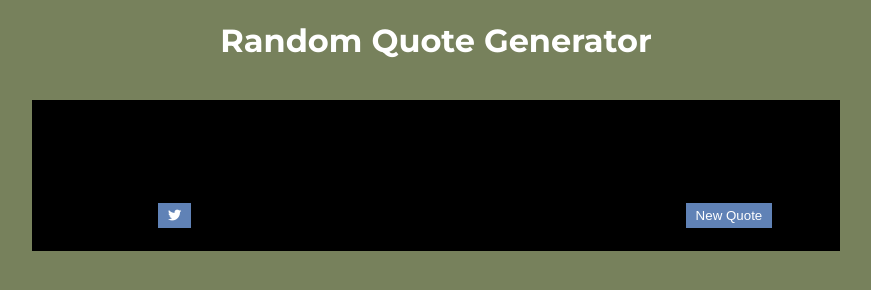
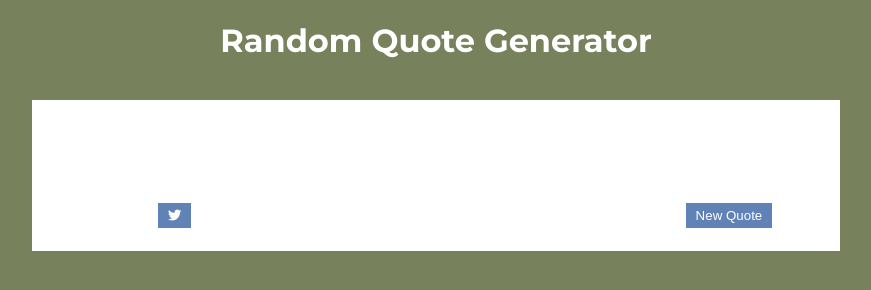
Before and after one commit to seanianking/gitOuttaHere, a plain HTML site: page index.html in a window 1280 px wide. Shown: the whole page, without its empty margins (204-1075 px from the left). Drawn offline with nearby package versions, Linux system fonts and the light colour scheme.

Commit message:
make it white

```diff
--- a/index.css
+++ b/index.css
@@ -9,7 +9,7 @@ body {
   font-weight:400;
 }
 .white-box {
-  background-color: #000;
+  background-color: #ffffff;
   color: #77815c;
   margin: 40px 18%;
   padding: 5% 5% 5% 10%;
```
